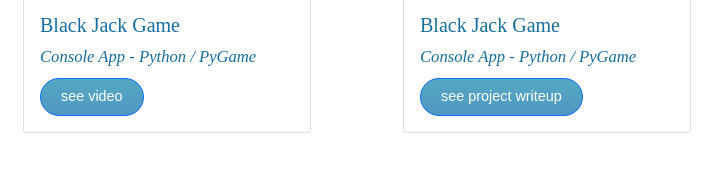
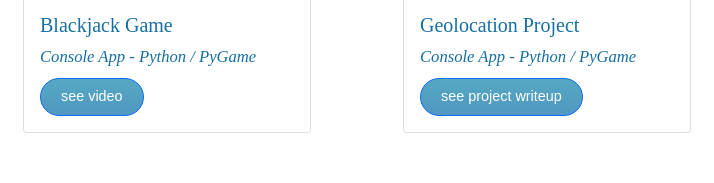
Before and after one commit to Zaxxus87/CSS-MySite, a plain HTML site: page index.html in a window 1280 px wide. Shown: the part 2053-2236 px from the top of the page, 439-1153 px from the left. Drawn offline with nearby package versions, Linux system fonts and the light colour scheme; a web font is replaced by a local one.

Commit message:
Version 1.1.2

```diff
--- a/index.html
+++ b/index.html
@@ -120,7 +120,7 @@
               <div class="card" style="width: 18rem;">
                 <img src="Images/BlackJackGame.png" class="card-img-top" alt="Black Jack image">
                 <div class="card-body">
-                  <h5 class="card-title">Black Jack Game</h5>
+                  <h5 class="card-title">Blackjack Game</h5>
                   <p class="card-text"><em>Console App - Python / PyGame </em></p>
                   <a href="Media/BlackJackDemo.mp4" class="btn btn-primary">see video</a>
                 </div>
@@ -130,7 +130,7 @@
               <div class="card" style="width: 18rem;">
                 <img src="Images/TacoBellImage.png" class="card-img-top" alt="Taco Bell image">
                 <div class="card-body">
-                  <h5 class="card-title">Black Jack Game</h5>
+                  <h5 class="card-title">Geolocation Project</h5>
                   <p class="card-text"><em>Console App - Python / PyGame </em></p>
                   <a href="Media/GeoLoacation Project.pdf" class="btn btn-primary">see project writeup</a>
                 </div>
```
